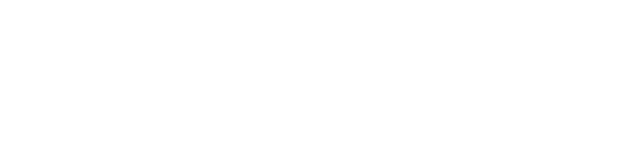
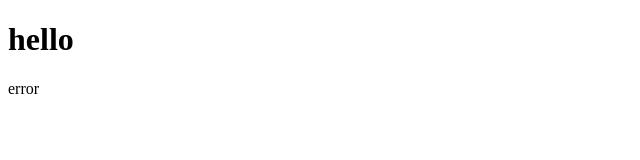
Before and after one commit to ChuksBen/alx, a plain HTML site: page index.html in a window 1280 px wide. Shown: the whole page, without its empty margins (0-640 px from the left). Drawn offline with Linux system fonts and the light colour scheme.

Commit message:
added hello

```diff
--- a/index.html
+++ b/index.html
@@ -7,6 +7,11 @@
     <title>Document</title>
 </head>
 <body>
-
+    <div>
+        <div>
+            <h1>hello</h1>
+        </div>
+    </div>
+    <div>error</div>
 </body>
 </html>
```
Also changed, not shown: readme.txt.
